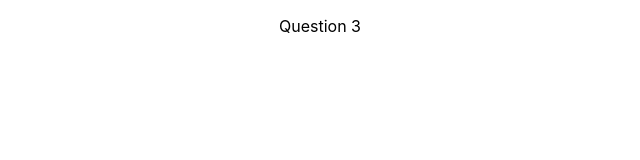
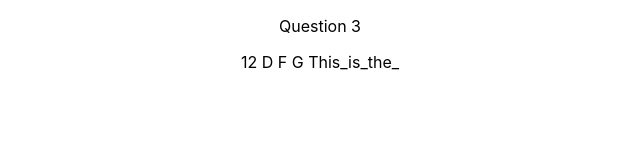
Before and after one commit to frontendjess/workflow2-ca-0803-jessica, a React (Create React App) app: page / in a window 1280 px wide. Shown: the top 160 px of the page, without its empty margins (320-960 px from the left). Built offline with nearby package versions, Linux system fonts and the light colour scheme.

Commit message:
update app

```diff
--- a/src/App.tsx
+++ b/src/App.tsx
@@ -9,7 +9,7 @@ function App() {
   return (
     <div className="App">
       <p>Question 3</p>
-
+      {newProduct.id} {newProduct.code} {newProduct.title}
 
     </div>
   );
```
